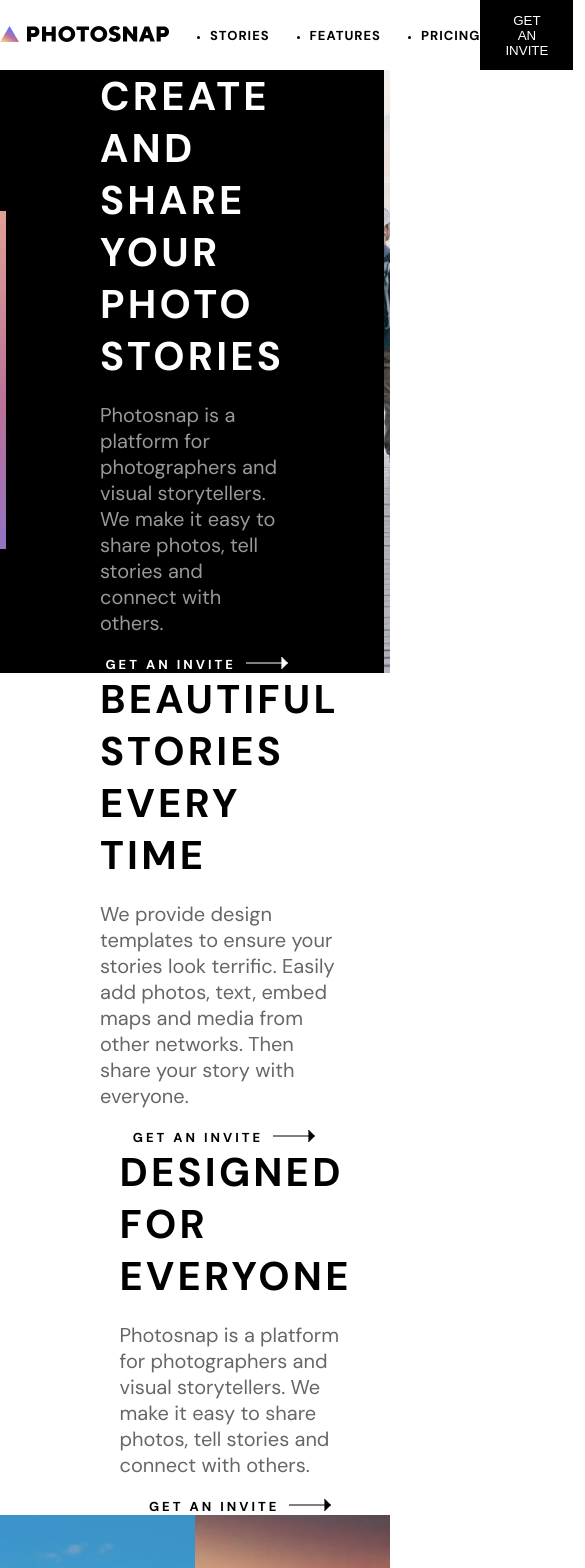
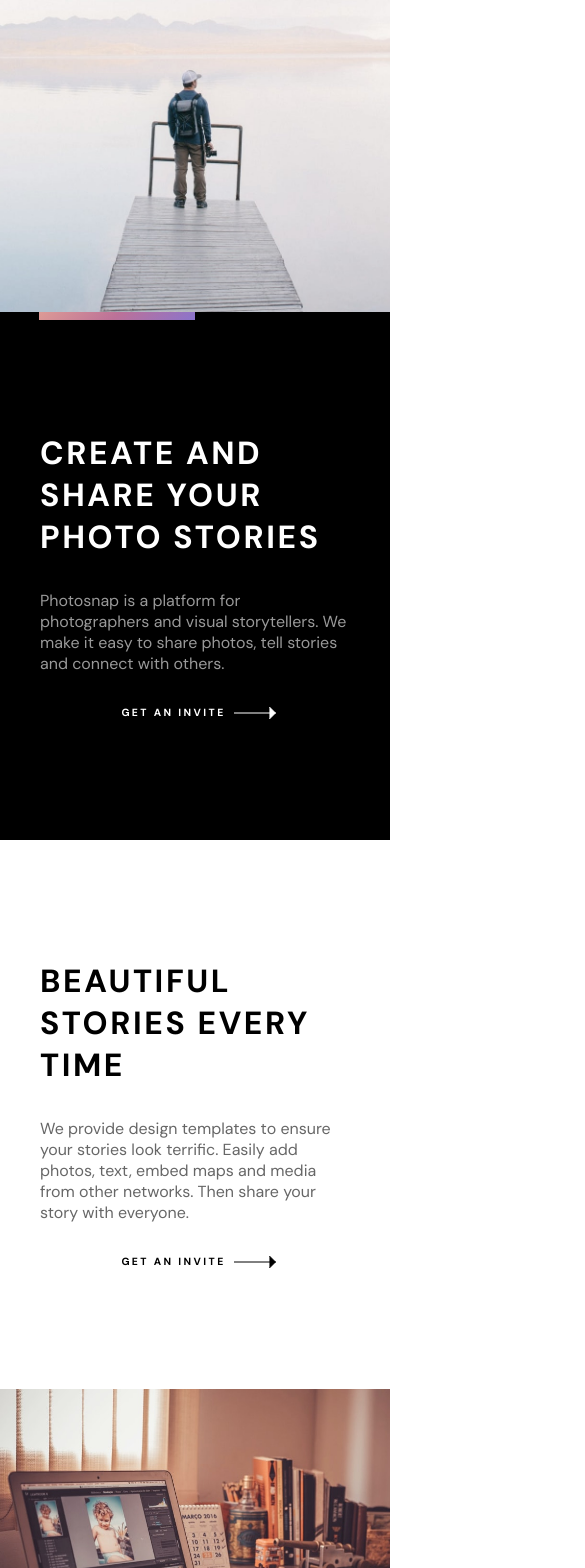
Before and after one commit to GeorgeFlood/snapshot-web, a React (Vite) app: page / in a window 390 px wide. Shown: the top 1568 px of the page, 585 px wide, since content can reach past the window. Built offline with nearby package versions, Linux system fonts and the light colour scheme.

Commit message:
first page is responsive

```diff
--- a/src/scss/_base.scss
+++ b/src/scss/_base.scss
@@ -9,6 +9,18 @@
 html {
   box-sizing: border-box;
   font-size: 62.5%;
+
+  @include respond(tab-land) {
+    font-size: 56.25%;
+  }
+
+  @include respond(tab-port) {
+    font-size: 50%;
+  }
+
+  @include respond(big-desk) {
+    font-size: 75%;
+  }
 }
 
 body {
--- a/src/scss/_mixins.scss
+++ b/src/scss/_mixins.scss
@@ -1,10 +1,20 @@
 @mixin headerContainerInfo($color) {
+  position: relative;
   display: flex;
   flex-direction: column;
   justify-content: center;
   align-items: center;
   background-color: $color;
   flex-basis: 45%;
+
+  @include respond(phone) {
+    padding: 10rem 0;
+  }
+
+  @include respond(tab-port) {
+    flex-basis: 100%;
+    padding: 15rem 0;
+  }
 }
 
 @mixin headerContainerTitle($color) {
@@ -12,12 +22,28 @@
   margin: 0 10rem;
   font-size: 4rem;
   letter-spacing: 0.32rem;
+
+  @include respond(tab-port) {
+    margin: 0 25rem;
+  }
+
+  @include respond(phone) {
+    margin: 0 5rem;
+  }
 }
 
 @mixin headerContainerPara($color) {
   color: rgba($color, 0.6);
+  text-align: left;
   margin: 2rem 10rem;
   font-size: 2rem;
+
+  @include respond(tab-port) {
+    margin: 4rem 20rem;
+  }
+  @include respond(phone) {
+    margin: 4rem 5rem;
+  }
 }
 
 @mixin headerContainerImg($url) {
@@ -89,3 +115,37 @@
     top: 1px;
   }
 }
+
+@mixin respond($breakpoint) {
+  @if $breakpoint == iphone {
+    @media (max-width: 23.4375em) {
+      @content;
+    }
+  }
+
+  @if $breakpoint == phone {
+    @media (max-width: 37.5em) {
+      @content;
+    }
+  }
+  @if $breakpoint == tab-port {
+    @media (max-width: 56.25em) {
+      @content;
+    }
+  }
+  @if $breakpoint == tab-land {
+    @media (max-width: 75em) {
+      @content;
+    }
+  }
+  @if $breakpoint == med-desk {
+    @media (min-width: 74.375em) and (max-width: 85.9375em) {
+      @content;
+    }
+  }
+  @if $breakpoint == big-desk {
+    @media (min-width: 112.5em) {
+      @content;
+    }
+  }
+}
--- a/src/scss/features/_header.scss
+++ b/src/scss/features/_header.scss
@@ -5,6 +5,10 @@
   height: 65rem;
   position: relative;
   transition: all ease-in-out 0.5s;
+
+  @include respond(tab-port) {
+    flex-direction: column;
+  }
 
   &--text {
     display: flex;
--- a/src/scss/main.scss
+++ b/src/scss/main.scss
@@ -1,9 +1,8 @@
 @import url("https://fonts.googleapis.com/css2?family=DM+Sans:wght@400;500;700&display=swap");
-@import "base";
 @import "variables";
 @import "mixins";
 @import "animations";
-
+@import "base";
 ///stories imports
 @import "stories/header";
 @import "stories/gallery";
--- a/src/scss/shared/_footer.scss
+++ b/src/scss/shared/_footer.scss
@@ -6,6 +6,10 @@
   padding: 0 10rem;
   background-color: #000;
   color: white;
+
+  @include respond(tab-port) {
+    display: none;
+  }
 }
 
 .logo--links {
--- a/src/scss/shared/_navbar.scss
+++ b/src/scss/shared/_navbar.scss
@@ -4,6 +4,10 @@
   align-items: center;
   height: 7rem;
   background-color: #fff;
+
+  @include respond(tab-port) {
+    display: none;
+  }
 
   &__logo {
   }
--- a/src/scss/stories/_gallery.scss
+++ b/src/scss/stories/_gallery.scss
@@ -23,6 +23,14 @@
   display: flex;
   flex-direction: column;
   padding: 0 4rem;
+
+  @include respond(tab-port) {
+    flex-basis: 50%;
+  }
+
+  @include respond(phone) {
+    flex-basis: 100%;
+  }
 
   &::before {
     content: "";
@@ -106,6 +114,10 @@
   grid-template-columns: repeat(3, 1fr);
   margin: 10rem 5rem;
 
+  @include respond(phone) {
+    grid-template-columns: repeat(1, 1fr);
+  }
+
   & > div {
     margin: 5rem 5rem;
   }
--- a/src/scss/stories/_header.scss
+++ b/src/scss/stories/_header.scss
@@ -2,6 +2,10 @@
   .header__container {
     display: flex;
     justify-content: stretch;
+
+    @include respond(tab-port) {
+      flex-direction: column-reverse;
+    }
   }
 
   .header__info {
@@ -49,6 +53,7 @@
 .second-container {
   display: flex;
   justify-content: stretch;
+
   .header__info {
     @include headerContainerInfo(#fff);
 
@@ -77,6 +82,10 @@
     @include headerContainerImg(
       url("../assets/home/desktop/beautiful-stories.jpg")
     );
+  }
+
+  @include respond(phone) {
+    flex-direction: column-reverse;
   }
 }
 
@@ -134,4 +143,15 @@
   background: linear-gradient(135deg, #ffc593, #bc7198, #5a77ff);
   background-size: 200% 200%;
   animation: gradient-vertical 5s linear infinite;
+
+  @include respond(tab-port) {
+    height: 1rem;
+    left: 50%;
+    top: 0;
+    transform: translateX(-50%);
+    width: 40%;
+  }
+  @include respond(phone) {
+    left: 30%;
+  }
 }
--- a/src/styles/main.css
+++ b/src/styles/main.css
@@ -1,21 +1,4 @@
 @import url("https://fonts.googleapis.com/css2?family=DM+Sans:wght@400;500;700&display=swap");
-*::before,
-*::after,
-* {
-  margin: 0;
-  padding: 0;
-  box-sizing: inherit;
-}
-
-html {
-  box-sizing: border-box;
-  font-size: 62.5%;
-}
-
-body {
-  font-family: "DM Sans", sans-serif;
-}
-
 @-webkit-keyframes gradient {
   0% {
     background-position: 0% 50%;
@@ -27,7 +10,6 @@ body {
     background-position: 0% 50%;
   }
 }
-
 @keyframes gradient {
   0% {
     background-position: 0% 50%;
@@ -61,11 +43,49 @@ body {
     background-position: 50% 0%;
   }
 }
+*::before,
+*::after,
+* {
+  margin: 0;
+  padding: 0;
+  box-sizing: inherit;
+}
+
+html {
+  box-sizing: border-box;
+  font-size: 62.5%;
+}
+@media (max-width: 75em) {
+  html {
+    font-size: 56.25%;
+  }
+}
+@media (max-width: 56.25em) {
+  html {
+    font-size: 50%;
+  }
+}
+@media (min-width: 112.5em) {
+  html {
+    font-size: 75%;
+  }
+}
+
+body {
+  font-family: "DM Sans", sans-serif;
+}
+
 .header .header__container {
   display: flex;
   justify-content: stretch;
 }
+@media (max-width: 56.25em) {
+  .header .header__container {
+    flex-direction: column-reverse;
+  }
+}
 .header .header__info {
+  position: relative;
   display: flex;
   flex-direction: column;
   justify-content: center;
@@ -73,16 +93,48 @@ body {
   background-color: #000;
   flex-basis: 45%;
 }
+@media (max-width: 37.5em) {
+  .header .header__info {
+    padding: 10rem 0;
+  }
+}
+@media (max-width: 56.25em) {
+  .header .header__info {
+    flex-basis: 100%;
+    padding: 15rem 0;
+  }
+}
 .header .header__info--title {
   color: #fff;
   margin: 0 10rem;
   font-size: 4rem;
   letter-spacing: 0.32rem;
 }
+@media (max-width: 56.25em) {
+  .header .header__info--title {
+    margin: 0 25rem;
+  }
+}
+@media (max-width: 37.5em) {
+  .header .header__info--title {
+    margin: 0 5rem;
+  }
+}
 .header .header__info--para {
   color: rgba(255, 255, 255, 0.6);
+  text-align: left;
   margin: 2rem 10rem;
   font-size: 2rem;
+}
+@media (max-width: 56.25em) {
+  .header .header__info--para {
+    margin: 4rem 20rem;
+  }
+}
+@media (max-width: 37.5em) {
+  .header .header__info--para {
+    margin: 4rem 5rem;
+  }
 }
 .header .header__info--invite {
   display: flex;
@@ -136,6 +188,7 @@ body {
   justify-content: stretch;
 }
 .second-container .header__info {
+  position: relative;
   display: flex;
   flex-direction: column;
   justify-content: center;
@@ -143,16 +196,48 @@ body {
   background-color: #fff;
   flex-basis: 45%;
 }
+@media (max-width: 37.5em) {
+  .second-container .header__info {
+    padding: 10rem 0;
+  }
+}
+@media (max-width: 56.25em) {
+  .second-container .header__info {
+    flex-basis: 100%;
+    padding: 15rem 0;
+  }
+}
 .second-container .header__info--title {
   color: #000;
   margin: 0 10rem;
   font-size: 4rem;
   letter-spacing: 0.32rem;
 }
+@media (max-width: 56.25em) {
+  .second-container .header__info--title {
+    margin: 0 25rem;
+  }
+}
+@media (max-width: 37.5em) {
+  .second-container .header__info--title {
+    margin: 0 5rem;
+  }
+}
 .second-container .header__info--para {
   color: rgba(0, 0, 0, 0.6);
+  text-align: left;
   margin: 2rem 10rem;
   font-size: 2rem;
+}
+@media (max-width: 56.25em) {
+  .second-container .header__info--para {
+    margin: 4rem 20rem;
+  }
+}
+@media (max-width: 37.5em) {
+  .second-container .header__info--para {
+    margin: 4rem 5rem;
+  }
 }
 .second-container .header__info--invite {
   display: flex;
@@ -204,12 +289,18 @@ body {
   right: 0;
   bottom: 0;
 }
+@media (max-width: 37.5em) {
+  .second-container {
+    flex-direction: column-reverse;
+  }
+}
 
 .third-container {
   display: flex;
   justify-content: stretch;
 }
 .third-container .header__info {
+  position: relative;
   display: flex;
   flex-direction: column;
   justify-content: center;
@@ -218,16 +309,48 @@ body {
   flex-basis: 45%;
   margin: 0 5%;
 }
+@media (max-width: 37.5em) {
+  .third-container .header__info {
+    padding: 10rem 0;
+  }
+}
+@media (max-width: 56.25em) {
+  .third-container .header__info {
+    flex-basis: 100%;
+    padding: 15rem 0;
+  }
+}
 .third-container .header__info--title {
   color: rgb(0, 0, 0);
   margin: 0 10rem;
   font-size: 4rem;
   letter-spacing: 0.32rem;
 }
+@media (max-width: 56.25em) {
+  .third-container .header__info--title {
+    margin: 0 25rem;
+  }
+}
+@media (max-width: 37.5em) {
+  .third-container .header__info--title {
+    margin: 0 5rem;
+  }
+}
 .third-container .header__info--para {
   color: rgba(0, 0, 0, 0.6);
+  text-align: left;
   margin: 2rem 10rem;
   font-size: 2rem;
+}
+@media (max-width: 56.25em) {
+  .third-container .header__info--para {
+    margin: 4rem 20rem;
+  }
+}
+@media (max-width: 37.5em) {
+  .third-container .header__info--para {
+    margin: 4rem 5rem;
+  }
 }
 .third-container .header__info--invite {
   display: flex;
@@ -286,6 +409,20 @@ body {
   -webkit-animation: gradient-vertical 5s linear infinite;
           animation: gradient-vertical 5s linear infinite;
 }
+@media (max-width: 56.25em) {
+  .design-line {
+    height: 1rem;
+    left: 50%;
+    top: 0;
+    transform: translateX(-50%);
+    width: 40%;
+  }
+}
+@media (max-width: 37.5em) {
+  .design-line {
+    left: 30%;
+  }
+}
 
 .gallery {
   display: flex;
@@ -312,6 +449,16 @@ body {
   display: flex;
   flex-direction: column;
   padding: 0 4rem;
+}
+@media (max-width: 56.25em) {
+  .card {
+    flex-basis: 50%;
+  }
+}
+@media (max-width: 37.5em) {
+  .card {
+    flex-basis: 100%;
+  }
 }
 .card::before {
   content: "";
@@ -381,6 +528,11 @@ body {
   grid-template-columns: repeat(3, 1fr);
   margin: 10rem 5rem;
 }
+@media (max-width: 37.5em) {
+  .info-comp-list {
+    grid-template-columns: repeat(1, 1fr);
+  }
+}
 .info-comp-list > div {
   margin: 5rem 5rem;
 }
@@ -425,6 +577,11 @@ body {
   height: 65rem;
   position: relative;
   transition: all ease-in-out 0.5s;
+}
+@media (max-width: 56.25em) {
+  .features-header {
+    flex-direction: column;
+  }
 }
 .features-header--text {
   display: flex;
@@ -723,6 +880,11 @@ input:checked + .slider:before {
   height: 7rem;
   background-color: #fff;
 }
+@media (max-width: 56.25em) {
+  .nav {
+    display: none;
+  }
+}
 .nav__nav {
   display: flex;
   position: relative;
@@ -804,6 +966,11 @@ input:checked + .slider:before {
   padding: 0 10rem;
   background-color: #000;
   color: white;
+}
+@media (max-width: 56.25em) {
+  .footer {
+    display: none;
+  }
 }
 
 .logo--links {
```
Also changed, not shown: 1 other file (tests, documents, lock files or other folders).
